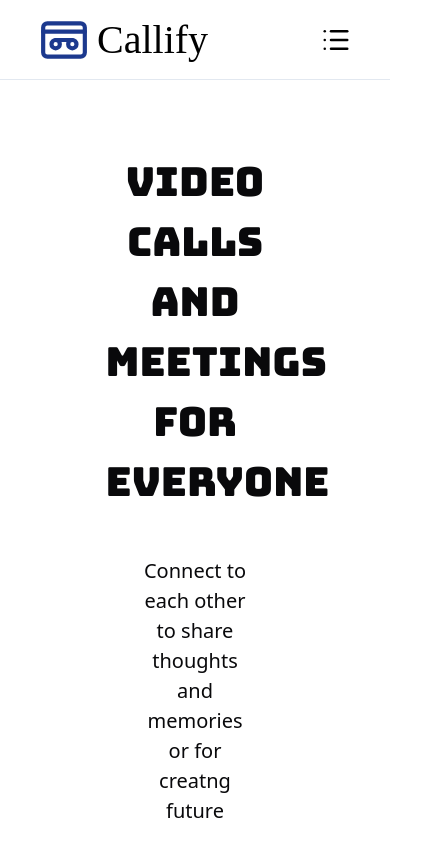
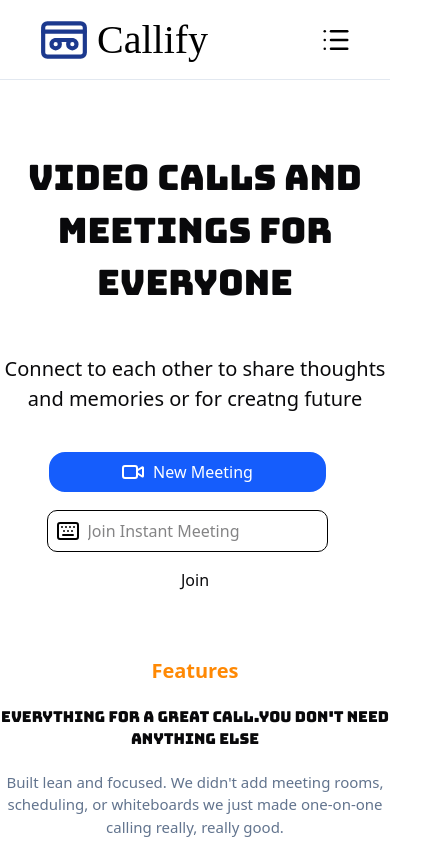
Before and after one commit to SuperexMack/Callify, a Next.js app in the folder Frontend/client/: page /roomsection in a window 390 px wide. Shown: the top 844 px of the page, 423 px wide, since content can reach past the window. Built offline with nearby package versions, Linux system fonts and the light colour scheme; no server answers; a web font is replaced by a local one.

Commit message:
Made the room section responsive

```diff
--- a/Frontend/client/app/roomsection/page.tsx
+++ b/Frontend/client/app/roomsection/page.tsx
@@ -61,17 +61,17 @@ export default function() {
   <>
     <div className="w-full h-auto flex flex-col items-center justify-center">
 
-       <div className="w-[50%] flex flex-col mt-[9rem] items-center space-y-9 ">
+       <div className="md:w-[50%] w-full flex flex-col mt-[9rem] items-center space-y-9 ">
 
         <div className="w-full p-2">
-            <h1 className="text-[40px] maintext text-center">Video calls and meetings for everyone</h1>
+            <h1 className="md:text-[40px] text-[35px] maintext text-center">Video calls and meetings for everyone</h1>
         </div>
 
-        <div className="w-[60%]">
+        <div className="md:w-[60%] w-full">
             <p className="text-[20px] text-center">Connect to each other to share thoughts and memories or for creatng future</p>
         </div>
 
-        <div className="flex items-center justify-center space-x-4">
+        <div className="md:flex md:flex-row flex-col md:space-y-0 space-y-4 items-center justify-center space-x-4">
            <div className="flex space-x-2 p-2 border-2 border-white bg-blue-600 rounded-2xl items-center justify-center">
                 <Video className="text-white"></Video>
                 <button onClick={CreateRoom} className="text-white">New Meeting</button>
@@ -81,7 +81,7 @@ export default function() {
                 <input onChange={(e)=>setRoomName(e.target.value)} className="focus:outline-none focus:ring-0" placeholder="Join Instant Meeting"></input>
            </div>
 
-           <div>
+           <div className="flex items-center justify-center">
             <button onClick={JoinRoom} className="hover:cursor-pointer">Join</button>
            </div>
 
```
